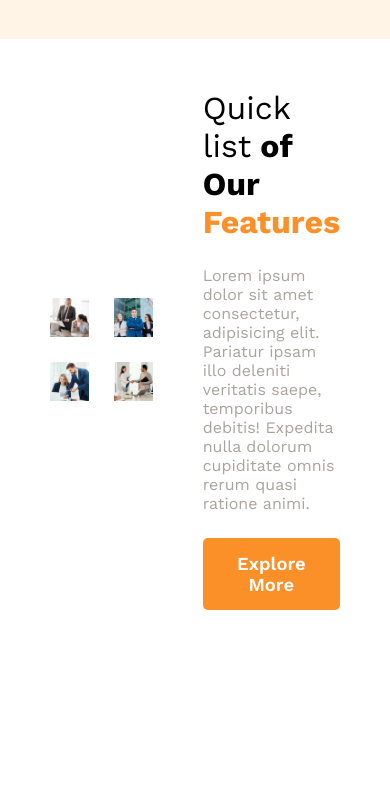
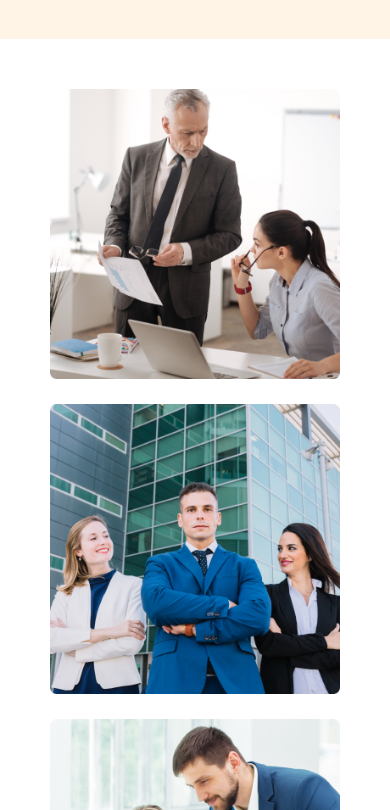
Before and after one commit to rootnure/g3-architect-09, a plain HTML site: page index.html in a window 390 px wide. Shown: the part 763-1573 px from the top of the page. Before the commit the page ends 1423 px from the top, so only its background shows below. Drawn offline with nearby package versions, Linux system fonts and the light colour scheme.

Commit message:
features responsive added

```diff
--- a/styles/index.css
+++ b/styles/index.css
@@ -24,6 +24,7 @@ body {
     margin-left: auto;
     margin-right: auto;
 }
+
 .w-100 {
     width: 100%;
 }
@@ -77,15 +78,18 @@ nav {
     padding-top: 35px;
     padding-bottom: 35px;
 }
+
 .nav-title {
     font-weight: 700;
     font-size: 3rem;
 }
+
 .nav-links>ul {
     display: flex;
     column-gap: 50px;
 }
-ul>li{
+
+ul>li {
     list-style: none;
 }
 
@@ -100,6 +104,7 @@ ul>li{
     padding-top: 35px;
     padding-bottom: 35px;
 }
+
 .banner-title {
     font-size: 5rem;
 }
@@ -111,7 +116,9 @@ ul>li{
     column-gap: 50px;
     align-items: center;
     margin: 50px;
+    row-gap: 1.5rem;
 }
+
 .features-img-container {
     display: grid;
     grid-template-columns: repeat(2, 1fr);
--- a/styles/responsive.css
+++ b/styles/responsive.css
@@ -5,28 +5,50 @@
     .container {
         max-width: 500px;
     }
+
     .title {
         font-size: 2rem;
     }
+
     nav,
     .nav-links>ul {
         flex-direction: column;
     }
+
     nav {
         padding-bottom: 0px;
     }
-    .nav-title{
+
+    .nav-title {
         margin-bottom: 15px;
     }
+
     .nav-links {
         font-size: 1.25rem;
     }
+
     .banner-title {
         font-size: 3rem;
     }
+
     .sm-w-95 {
         width: 95%;
         margin-left: auto;
         margin-right: auto;
     }
+
+    .features-content {
+        grid-template-columns: repeat(1, 1fr);
+    }
+
+    .features-img-container {
+        grid-template-columns: repeat(1, 1fr);
+    }
+
 }
+
+@media screen and (min-width: 576px) and (max-width: 960px) {
+    .features-content {
+        grid-template-columns: repeat(1, 1fr);
+    }
+}
```
